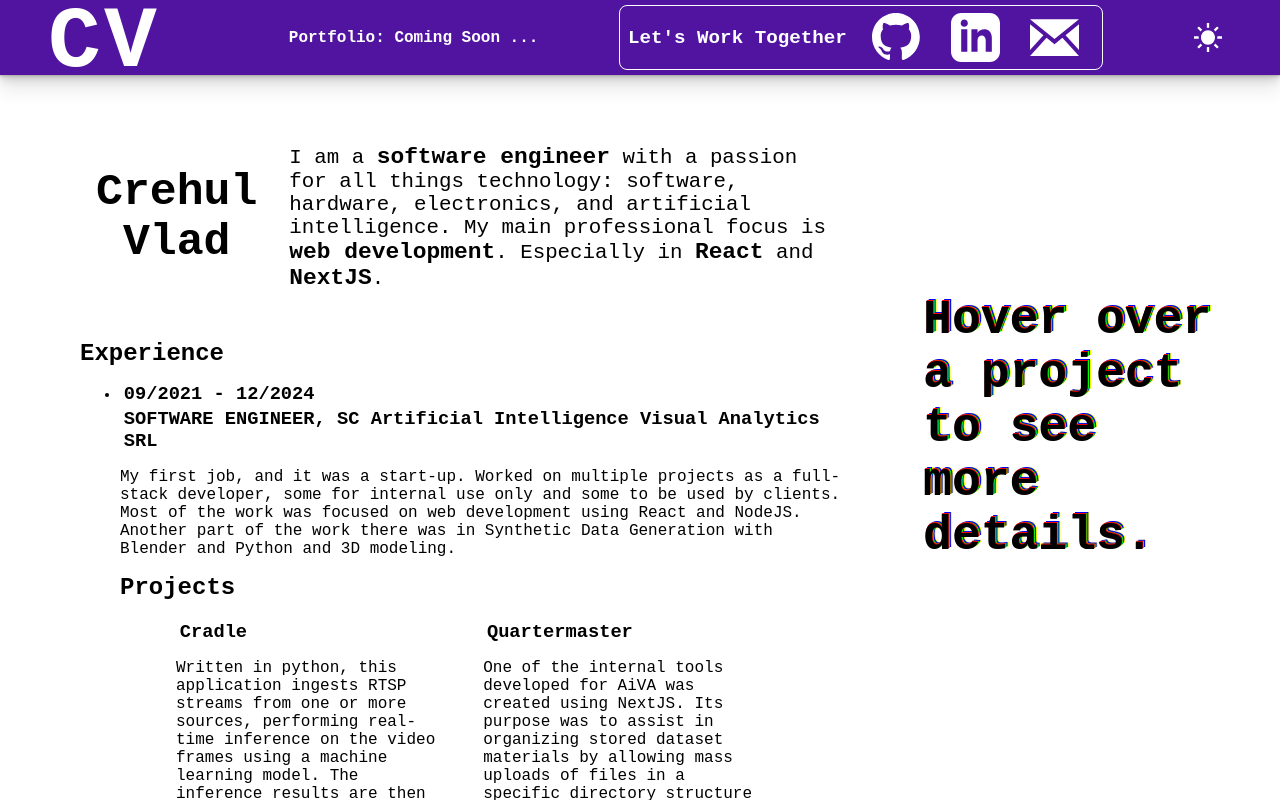
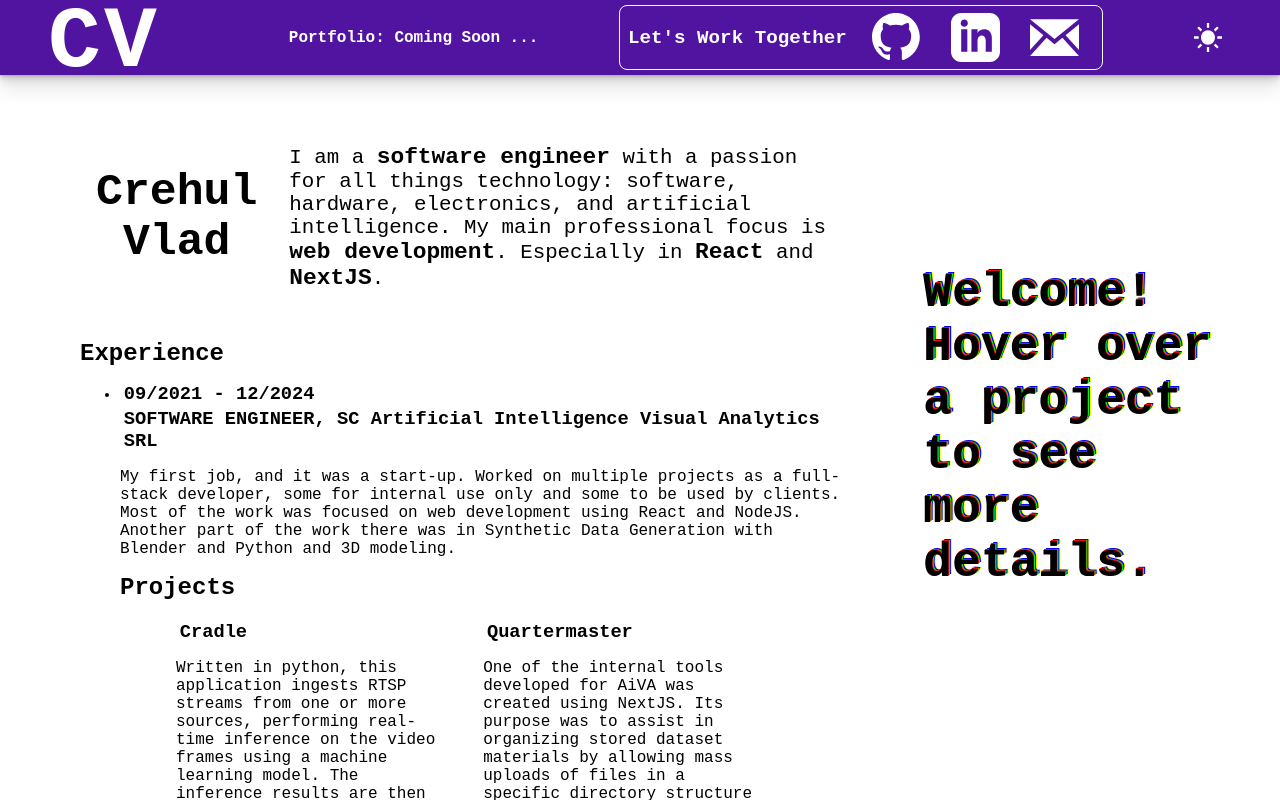
Before and after one commit to VladC12/VladC12.github.io, a React (Vite) app: page / in a window 1280 px wide. Shown: the top 800 px of the page. Built offline with nearby package versions, Linux system fonts and the light colour scheme.

Commit message:
go back to default showcase after a time period

```diff
--- a/src/components/CurriculumVitae.tsx
+++ b/src/components/CurriculumVitae.tsx
@@ -35,14 +35,14 @@ const CurriculumVitae: React.FC = () => {
                         </p>
                         <h2>Projects</h2>
                         <ul className={styles.projects}>
-                            <li id="cradle" onMouseEnter={handleHover}>
+                            <li id="cradle" onMouseEnter={handleHover} onMouseLeave={() => setShowcase("left")}>
                                 <h3>Cradle</h3>
                                 <p>Written in python, this application ingests RTSP streams from one or more sources, performing real-time inference on the video frames using a machine learning model. The inference results are then packaged into analytical payloads, which can include people detection data and other insights. This tool is designed for use in surveillance systems, traffic monitoring setups, and other scenarios where real-time video analysis can provide valuable insights.</p>
                                 <div>
                                     <span>Python</span><span>OpenCV</span><span>Multiprocessing</span><span>Tensorflow</span>
                                 </div>
                             </li>
-                            <li id="quartermaster" onMouseEnter={handleHover}>
+                            <li id="quartermaster" onMouseEnter={handleHover} onMouseLeave={() => setShowcase("left")}>
                                 <h3>Quartermaster</h3>
                                 <p>One of the internal tools developed for AiVA was created using NextJS. Its purpose was to assist
                                     in organizing stored dataset materials by allowing mass uploads of files in a specific directory
@@ -57,7 +57,7 @@ const CurriculumVitae: React.FC = () => {
                                     <span>NextJS</span><span>React</span><span>Typescript</span><span>threejs</span>
                                 </div>
                             </li>
-                            <li id="caster" onMouseEnter={handleHover}>
+                            <li id="caster" onMouseEnter={handleHover} onMouseLeave={() => setShowcase("left")}>
                                 <h3>Caster</h3>
                                 <p>Another internal tool developed for AiVA also created in NextJS and Flask. The web applications
                                     was meant to simplify the process of visually saving image coordinates. The main page of the web
@@ -72,7 +72,7 @@ const CurriculumVitae: React.FC = () => {
                                     <span>NextJS</span><span>React</span><span>Typescript</span><span>Flask</span>
                                 </div>
                             </li>
-                            <li id="event-manager" onMouseEnter={handleHover}>
+                            <li id="event-manager" onMouseEnter={handleHover} onMouseLeave={() => setShowcase("left")}>
                                 <h3>Event Manager</h3>
                                 <p>One of the projects meant for client-use. It is created in NextJS. It is meant to visualize different
                                     events that can happen at a checkout counter such as item scanning fraud.
@@ -82,7 +82,7 @@ const CurriculumVitae: React.FC = () => {
                                     <span>NextJS</span><span>React</span><span>Typescript</span><span>MongoDB</span>
                                 </div>
                             </li>
-                            <li id="event-watcher" onMouseEnter={handleHover}>
+                            <li id="event-watcher" onMouseEnter={handleHover} onMouseLeave={() => setShowcase("left")}>
                                 <h3>Event Watcher</h3>
                                 <p>Another project for client-use. It was made with Electron and React. It’s a desktop app that allows
                                     the user to be notified in real-time of item fraud at the checkout counter. Users can view a ~5
@@ -106,7 +106,7 @@ const CurriculumVitae: React.FC = () => {
                         </p>
                         <h2>Projects</h2>
                         <ul className={styles.projects}>
-                            <li id="continental" onMouseEnter={handleHover}>
+                            <li id="continental" onMouseEnter={handleHover} onMouseLeave={() => setShowcase("left")}>
                                 <h3>Internship Project</h3>
                                 <p>The main project done during the internship was writing software for an electric ATV which used
                                     custom drivers created by them. The 4 drivers were controlled through and Arduino communicating to them via CAN.</p>
@@ -115,7 +115,7 @@ const CurriculumVitae: React.FC = () => {
                                     <span>Arduino</span><span>C</span>
                                 </div>
                             </li>
-                            <li id="innovation-labs" onMouseEnter={handleHover}>
+                            <li id="innovation-labs" onMouseEnter={handleHover} >
                                 <h3>Innovation Labs 2018</h3>
                                 <p>Part of the Calics team I helped write the code for an electric self-stabilizing cup-holder. This
                                     project continued partially at the Continental Internship. We reached the semi-finals at Bucharest.</p>
@@ -179,7 +179,7 @@ const CurriculumVitae: React.FC = () => {
                 </div>
             </div>
             <div className={styles.showcase}>
-                <Showcase showcase={showcase}/>
+                <Showcase showcase={showcase} />
             </div>
         </div>
     );
--- a/src/components/Showcase.tsx
+++ b/src/components/Showcase.tsx
@@ -1,10 +1,13 @@
 import DefaultShowcase from "./showcases/DefaultShowcase";
+import { useEffect, useState } from "react";
 
 interface Props {
     showcase: string;
 }
 
 const Showcase: React.FC<Props> = ({ showcase }) => {
+    const [displayValue, setDisplayValue] = useState<React.ReactNode>("default");
+
     const displayShowcase = () => {
         switch (showcase) {
             case 'cradle':
@@ -23,7 +26,17 @@ const Showcase: React.FC<Props> = ({ showcase }) => {
         }
     };
 
-    const displayValue = displayShowcase();
+    useEffect(() => {
+        if (showcase == "left") {
+            const timer = setTimeout(() => {
+                setDisplayValue(<DefaultShowcase />);
+            }, 10000);
+
+            return () => clearTimeout(timer);
+        } else {
+            setDisplayValue(displayShowcase());
+        }
+    }, [showcase]);
 
     return (
         <>{displayValue}</>
--- a/src/components/showcases/DefaultShowcase.tsx
+++ b/src/components/showcases/DefaultShowcase.tsx
@@ -42,12 +42,12 @@ const DefaultShowcase: React.FC = () => {
             <span style={
                 {
                     textShadow: `${Math.max(1, skew.x) + float.x / 10}px ${skew.y + float.y / 10}px 0 #ff0000,
-                                 ${Math.max(2, skew.x * 2) + float.x / 10}px ${skew.y * 2 + float.y / 9}px 0 #00ff00,
-                                 ${Math.max(3, skew.x * 3) + float.x / 10}px ${skew.y * 3 + float.y / 8}px 0 #0000ff,
-                                 ${Math.max(4, skew.x * 4) + float.x / 10}px ${skew.y * 4 + float.y / 7}px 0 #ffff00`,
+                                 ${Math.max(2, skew.x * 1.5) + float.x / 10}px ${skew.y * 1.5 + float.y / 9}px 0 #00ff00,
+                                 ${Math.max(3, skew.x * 2) + float.x / 10}px ${skew.y * 2 + float.y / 8}px 0 #0000ff,
+                                 ${Math.max(4, skew.x * 2.5) + float.x / 10}px ${skew.y * 2.5 + float.y / 7}px 0 #ffff00`,
                     transform: `skew(${skew.x}deg, ${skew.y}deg) translate(${float.x}px, ${float.y}px)`
                 }}>
-                Hover over a project to see more details.
+                Welcome! <br />Hover over a project to see more details.
             </span>
         </div>
     )
```
